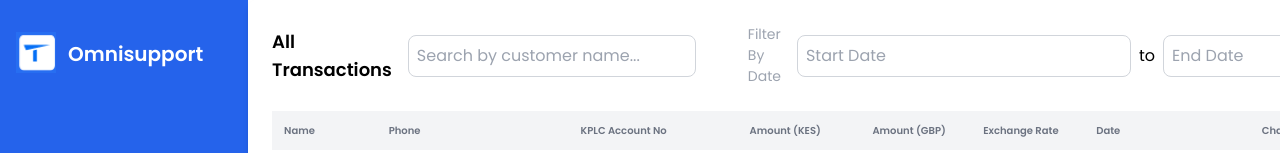
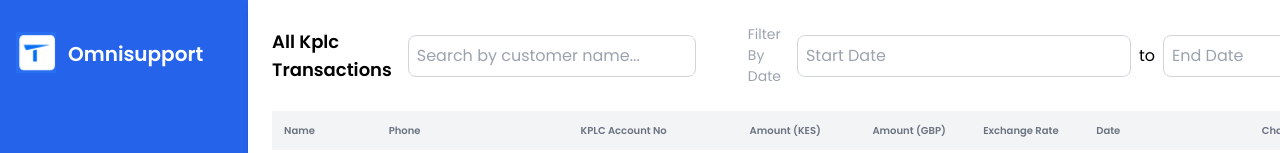
Before and after one commit to jeremybundi/tuma-omnisupport, a Next.js app: page /Transactions in a window 1280 px wide. Shown: the top 153 px of the page. Built offline with nearby package versions, Linux system fonts and the light colour scheme; a web font is replaced by a local one.

Commit message:
kplc tra

```diff
--- a/src/components/Transctions.jsx
+++ b/src/components/Transctions.jsx
@@ -85,7 +85,7 @@
     <div className="p-6 bg-white w-full font-poppins rounded-lg shadow-md">
       {/* Search Input and Date Pickers */}
       <div className="mb-6 flex items-center justify-between gap-4">
-        <h1 className="text-lg font-semibold">All Transactions</h1>
+        <h1 className="text-lg font-semibold">All Kplc Transactions</h1>
         <div className="flex items-center gap-4">
           <input
             type="text"
```
